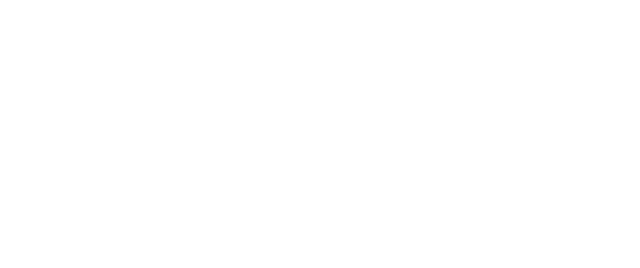
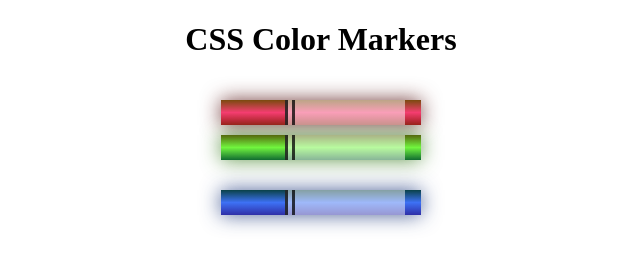
Before and after one commit to sajanwrs/CSS_Colored-Markers, a plain HTML site: page index.html in a window 1280 px wide. Shown: the whole page, without its empty margins (319-959 px from the left). Drawn offline with Linux system fonts and the light colour scheme.

Commit message:
ending commit

```diff
--- a/index.html
+++ b/index.html
@@ -3,7 +3,26 @@
   <head>
     <meta charset="utf-8" />
     <meta name="viewport" content="width=device-width, initial-scale=1.0" />
+    <link rel="stylesheet" type="text/css" href="styles.css" />
     <title>Colored Markers</title>
   </head>
-  <body></body>
+  <body>
+    <h1>CSS Color Markers</h1>
+    <div class="container">
+      <div class="marker red">
+        <div class="cap"></div>
+        <div class="sleeve"></div>
+      </div>
+      <div class="marker green">
+        <div class="cap"></div>
+        <div class="sleeve"></div>
+      </div>
+      </div>
+      <div class="marker blue">
+        <div class="cap"></div>
+        <div class="sleeve"></div>
+      </div>
+      </div>
+    </div>
+  </body>
 </html>
--- /dev/null
+++ b/styles.css
@@ -0,0 +1,61 @@
+h1{
+    text-align: center;
+}
+
+.marker{
+    width: 200px;
+    height: 25px;
+    margin: 10px auto;
+}
+
+.red{
+    /* background-color: rgb(255, 0, 0); */
+    background: linear-gradient( rgb(122, 74, 14), rgb(245, 62, 113), rgb(162, 27, 27));
+    /* To position the shadow on the opposite side, use negative value */
+    /* box-shadow: 5px 5px red; */
+    /* Final sequence is offsetX, offsetY, blurRadius, spreadRadius, color */
+    box-shadow: 0 0 20px 0 rgba(83, 14, 14, 0.8);
+}
+
+.green{
+    background: linear-gradient(#55680D, #71F53E, #116C31);
+    /* To soften the edges of the shadow, use additional value for blurRadius */
+    /* box-shadow: 5px 5px 5px green; */
+    /* CC at the end for alpha channel */
+    box-shadow: 0 0 20px 0 #3B7E20CC;
+}
+
+.blue{
+    /* background-color: hsl(240, 100%, 50%); */
+    background: linear-gradient(hsl(186,76%,16%), hsl(223, 90%, 60%), hsl(240, 56%, 42%));
+    /* To expand the shadow out further, use additional value for spreadRadius */
+    box-shadow: 0 0 20px 0 hsl(223, 59%, 31%, 0.8);
+}
+
+.container{
+    background-color: rgb(255, 255, 255);
+    padding-top: 10px;
+    padding-bottom: 10px;
+    padding-left: 0;
+    padding-right: 0;
+}
+
+.cap{
+    width: 60px;
+    height: 25px;
+}
+
+.sleeve{
+    width: 110px;
+    height: 25px;
+    /* rgba(redValue, greenValue, blueValue, alphaValue); */
+    background-color: rgba(255, 255, 255, 0.5);
+    /* border-left-width: 10px;
+    border-left-style: solid;
+    border-left-color: black; */
+    border-left: 10px double rgba(0, 0, 0, 0.75);
+}
+
+.cap, .sleeve{
+    display: inline-block;
+}
```
